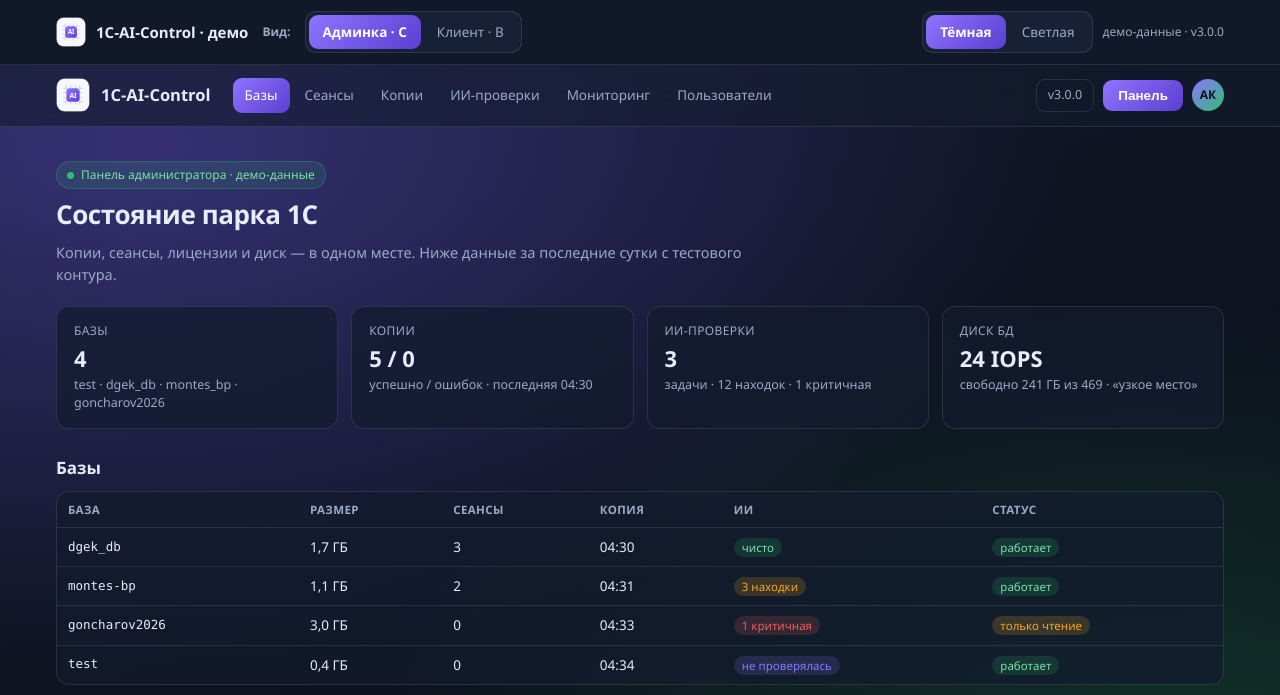
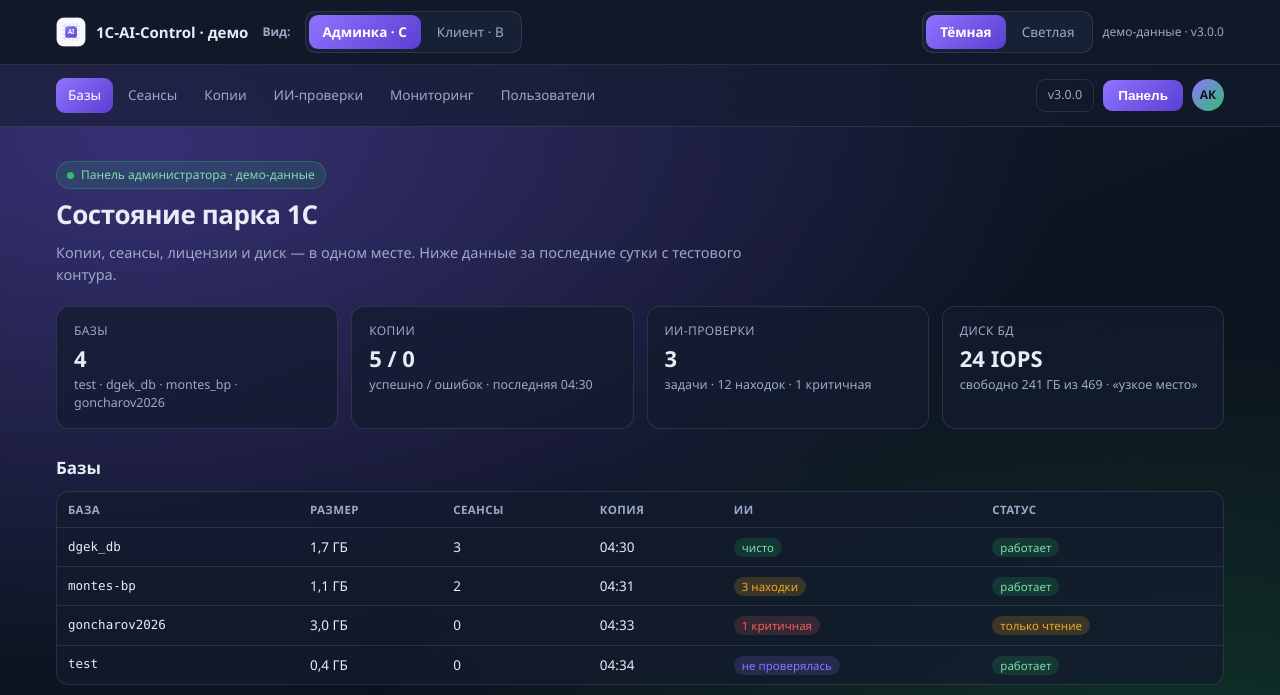
Before and after one commit to DgekStr/1CSmallControl, a plain HTML site: page docs/v3.0.0/logo/demo.html in a window 1280 px wide. Shown: the top 695 px of the page. Drawn offline with Linux system fonts and the light colour scheme.

Commit message:
docs(v3.0.0): убрано задвоение названия и логотипа в демо-шапке

```diff
--- a/docs/v3.0.0/logo/demo.html
+++ b/docs/v3.0.0/logo/demo.html
@@ -46,7 +46,7 @@ body.light{
 
 /* ---------- шапка ---------- */
 .hdr{backdrop-filter:blur(14px);background:color-mix(in srgb,var(--panel) 82%,transparent);border-bottom:1px solid var(--line)}
-.hdr .in{max-width:1220px;margin:0 auto;display:flex;align-items:center;gap:22px;padding:13px 26px;flex-wrap:wrap}
+.hdr .in{max-width:1220px;margin:0 auto;display:flex;align-items:center;gap:12px;padding:13px 26px;flex-wrap:wrap}
 .brand{display:flex;align-items:center;gap:11px;font-weight:700;font-size:16.5px}
 .brand img{height:34px}
 .nav{display:flex;gap:3px;flex-wrap:wrap}
@@ -152,7 +152,6 @@ body.dark .bcard.add .bmark{opacity:.10}
 <!-- ================= АДМИН ================= -->
 <section id="view-admin">
   <div class="hdr"><div class="in">
-    <a class="brand" href="#"><img src="light/mark-d-chip-light.svg" alt="">1C-AI-Control</a>
     <nav class="nav">
       <a class="on" href="#">Базы</a><a href="#">Сеансы</a><a href="#">Копии</a>
       <a href="#">ИИ-проверки</a><a href="#">Мониторинг</a><a href="#">Пользователи</a>
@@ -222,7 +221,6 @@ body.dark .bcard.add .bmark{opacity:.10}
 <!-- ================= КЛИЕНТ ================= -->
 <section id="view-client" hidden>
   <div class="hdr"><div class="in">
-    <a class="brand" href="#"><img src="light/mark-d-chip-light.svg" alt="">1C-AI-Control</a>
     <nav class="nav">
       <a class="on" href="#">Мои базы</a><a href="#">ИИ-проверки</a><a href="#">Отчёты</a>
       <a href="#">Копии</a><a href="#">Поддержка</a>
```
Also changed, not shown: docs/v3.0.0/logo/demo-admin-dark.png, docs/v3.0.0/logo/demo-admin-light.png, docs/v3.0.0/logo/demo-client-dark.png, docs/v3.0.0/logo/demo-client-light.png.
